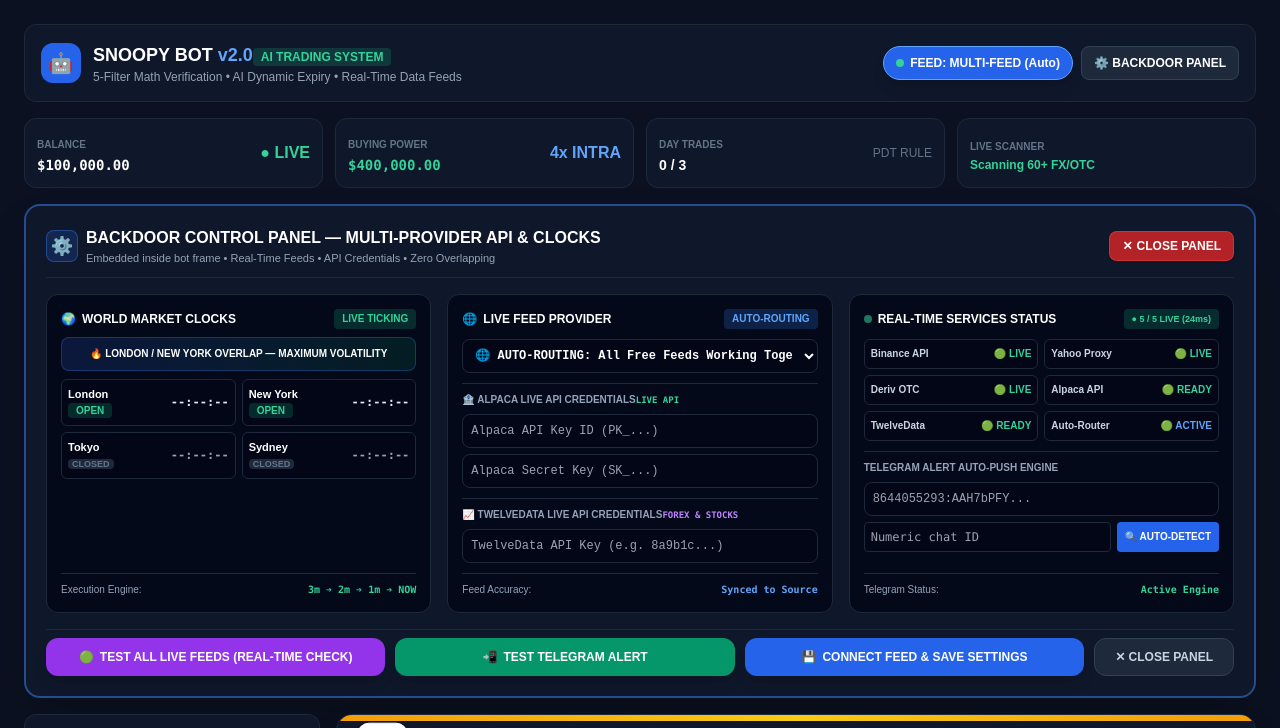
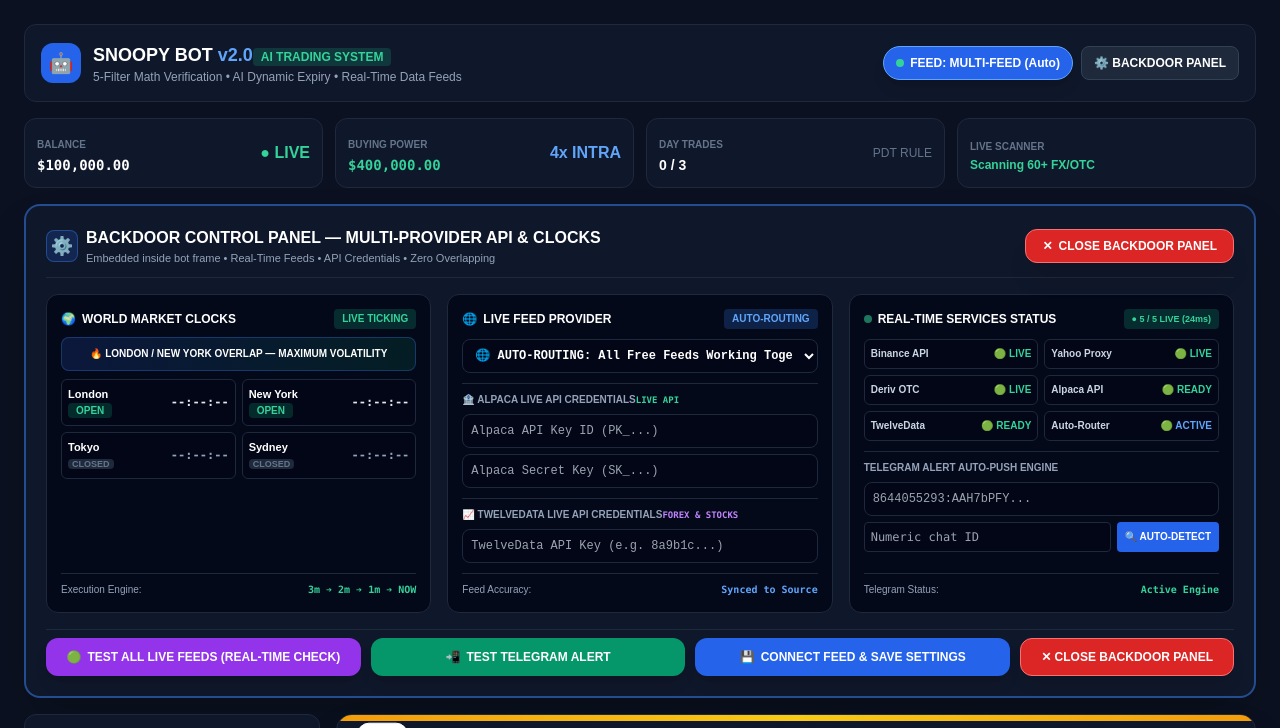
Before and after one commit to wampy-bot/wampy-bot, a website: page index.html in a window 1280 px wide. Both pictures are taken after a click on the button "FEED: MULTI-FEED (Auto)". Shown: the top 728 px of the page. Drawn offline with nearby package versions, Linux system fonts and the light colour scheme.

Commit message:
fix: make Backdoor Control Panel close buttons large and prominent and ensure TwelveData input box is visible by default
Co-authored-by: arena-agent <297053741+arena-agent@users.noreply.github.com>

```diff
--- a/index.html
+++ b/index.html
@@ -21,7 +21,7 @@
 <p class="text-[11px] text-slate-400">Embedded inside bot frame • Real-Time Feeds • API Credentials • Zero Overlapping</p>
 </div>
 </div>
-<button onclick="toggleBackdoor(false)" class="bg-red-600/80 hover:bg-red-600 text-white font-bold px-3 py-1.5 rounded-lg text-xs flex items-center gap-1 border border-red-500/50 shadow cursor-pointer"><span>✕</span><span>CLOSE PANEL</span></button>
+<button onclick="toggleBackdoor(false)" class="bg-red-600 hover:bg-red-500 text-white font-black px-4 py-2 rounded-xl text-xs flex items-center gap-1.5 border border-red-400 shadow-xl cursor-pointer transform hover:scale-105 active:scale-95"><span>✕</span><span>CLOSE BACKDOOR PANEL</span></button>
 </div>
 <div class="grid grid-cols-1 md:grid-cols-3 gap-4 text-xs">
 <div class="card p-3.5 bg-slate-950/80 border-slate-800 space-y-2.5 flex flex-col justify-between">
@@ -90,7 +90,7 @@
 <button onclick="testLiveServices()" class="flex-1 py-2.5 bg-purple-600 hover:bg-purple-500 text-white font-bold rounded-xl text-xs flex items-center justify-center gap-1.5 shadow-lg cursor-pointer"><span>🟢</span><span>TEST ALL LIVE FEEDS (REAL-TIME CHECK)</span></button>
 <button onclick="testTelegram()" class="flex-1 py-2.5 bg-emerald-600 hover:bg-emerald-500 text-white font-bold rounded-xl text-xs flex items-center justify-center gap-1.5 shadow-lg cursor-pointer"><span>📲</span><span>TEST TELEGRAM ALERT</span></button>
 <button onclick="saveBackdoor()" class="flex-1 py-2.5 bg-blue-600 hover:bg-blue-500 text-white font-bold rounded-xl text-xs flex items-center justify-center gap-1.5 shadow-lg cursor-pointer"><span>💾</span><span>CONNECT FEED & SAVE SETTINGS</span></button>
-<button onclick="toggleBackdoor(false)" class="px-5 py-2.5 bg-slate-800 hover:bg-slate-700 text-slate-300 font-bold rounded-xl text-xs border border-slate-700 cursor-pointer">✕ CLOSE PANEL</button>
+<button onclick="toggleBackdoor(false)" class="px-5 py-2.5 bg-red-600 hover:bg-red-500 text-white font-black rounded-xl text-xs border border-red-400 cursor-pointer shadow-lg transform hover:scale-105 active:scale-95">✕ CLOSE BACKDOOR PANEL</button>
 </div>
 </div>
 <div class="grid grid-cols-1 lg:grid-cols-12 gap-4"><div class="lg:col-span-3 space-y-4"><div class="card p-4 space-y-3"><div class="row-between border-b border-slate-800 pb-2"><span class="text-xs font-bold text-white uppercase">60+ FX & OTC PAIRS</span><span class="text-[10px] text-emerald-400 font-bold">● LIVE SEARCH</span></div><div class="box-sm text-xs my-2"><span id="scan-mode-label" class="font-bold text-emerald-400 text-[10px]">🤖 AUTO-PICK: BEST TREND</span><button onclick="toggleScanMode()" id="btn-scan-mode" class="px-2 py-0.5 bg-blue-600/30 hover:bg-blue-600/50 text-blue-300 font-bold rounded text-[10px] border border-blue-500/40">
```
Also changed, not shown: public/index.html (+2 -2 lines), snoopy-bot-portable.html (+2 -2 lines), snoopy-bot-v2.html (+2 -2 lines).
